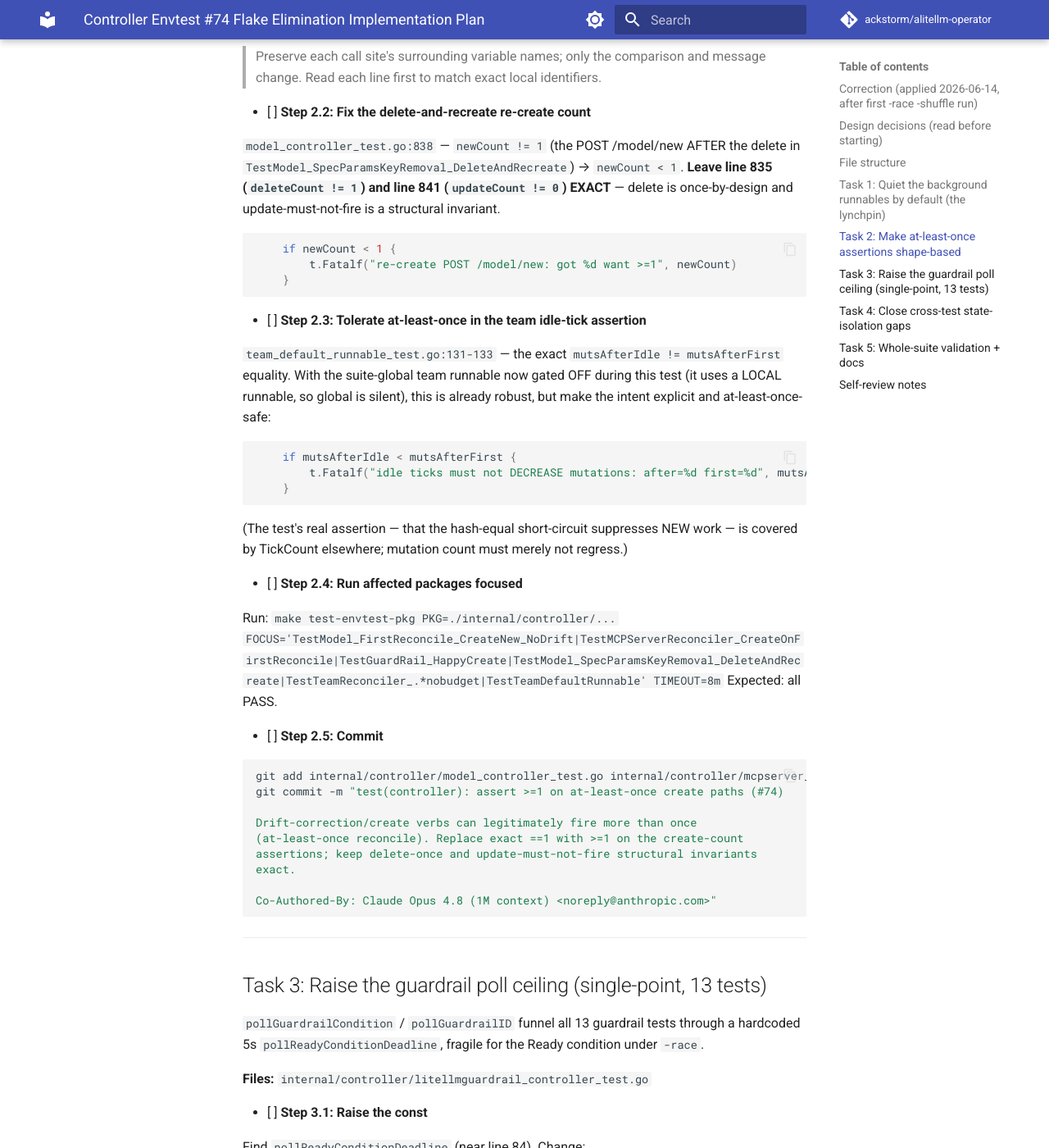
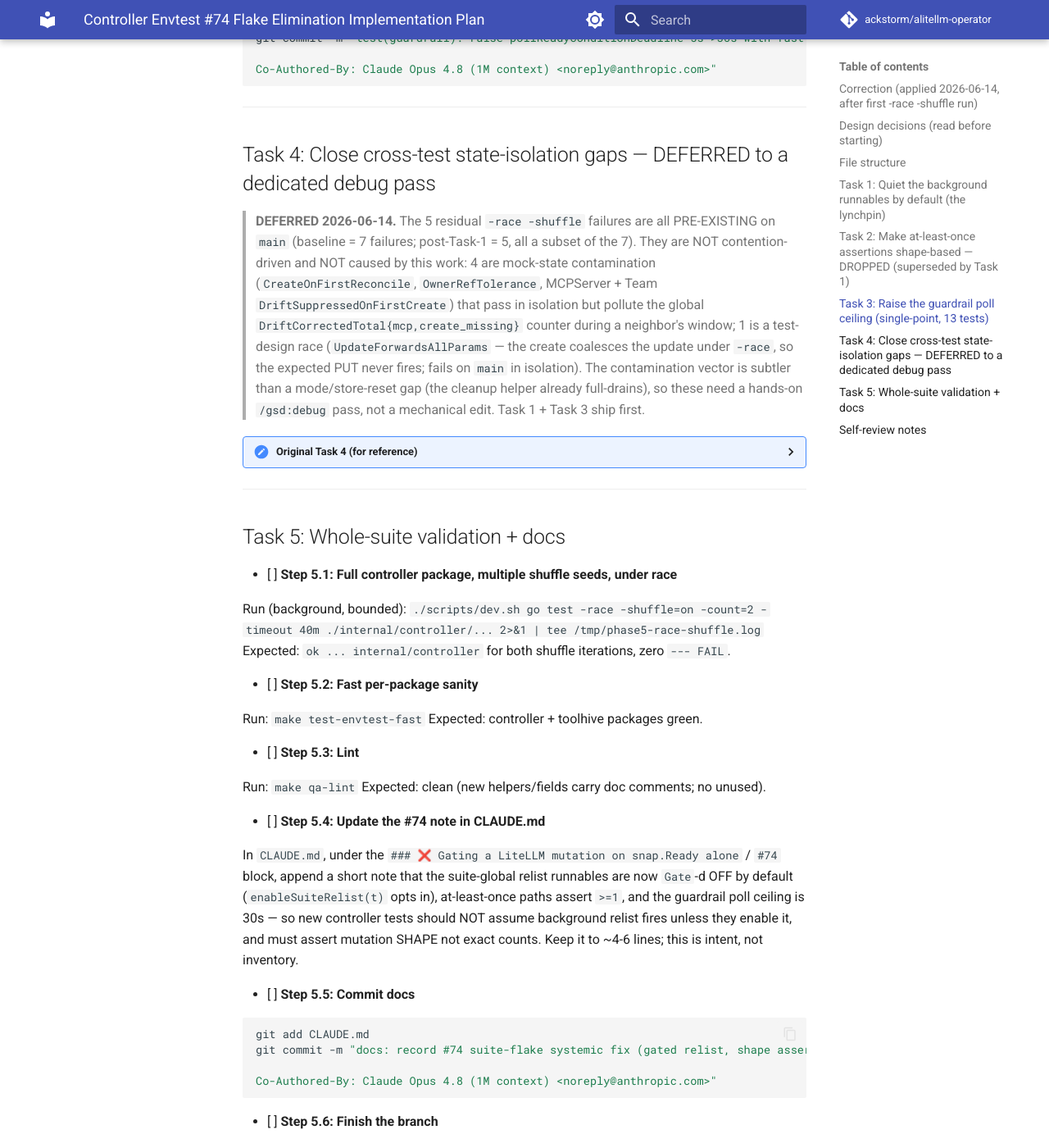
Before and after one commit to ackstorm/alitellm-operator, an MkDocs documentation site: the page built from docs/superpowers/plans/2026-06-14-controller-envtest-flake-elimination.md, in a window 1280 px wide and 1400 px high, scrolled down 7705 px. Shown: the whole window at 82% size. Built offline with MkDocs 1.6.1 and Material for MkDocs 9.7.7, drawn with Linux system fonts in a browser that asks for light colours; comment, search, counter and statistics services are not loaded; the version menu is left out; some of the changed text lies outside the part shown.

Commit message:
docs: record #74 relist-gating fix; mark Task 2 dropped, Task 4 deferred
CLAUDE.md gets a #74 note (suite-global relist gated off by default,
enableSuiteRelist opt-in, team runnable not gated). Plan doc marks Task 2
dropped (superseded by Task 1) and Task 4 deferred to a /gsd:debug pass for
the 5 pre-existing -race -shuffle flakes.

Co-Authored-By: Claude Opus 4.8 (1M context) <noreply@anthropic.com>

````diff
--- a/docs/superpowers/plans/2026-06-14-controller-envtest-flake-elimination.md
+++ b/docs/superpowers/plans/2026-06-14-controller-envtest-flake-elimination.md
@@ -229,7 +229,17 @@ Co-Authored-By: Claude Opus 4.8 (1M context) <noreply@anthropic.com>"
 
 ---
 
-## Task 2: Make at-least-once assertions shape-based
+## Task 2: Make at-least-once assertions shape-based — DROPPED (superseded by Task 1)
+
+> **DROPPED 2026-06-14.** The `main` baseline `-race -shuffle` run proved Task 1's
+> relist gating ALREADY eliminated the at-least-once over-count flake this task
+> targeted (`TestModel_SpecParamsKeyRemoval_DeleteAndRecreate` fails on baseline,
+> passes post-Task-1). With relist gated off, the redundant idempotent mutation
+> can't fire in those tests, so the exact `==1` assertions are now stable — and
+> loosening them to `>=1` would only weaken churn detection (the MCPServer
+> contamination flakes are caught precisely by those exact counts). Not done.
+
+<details><summary>Original Task 2 (for reference)</summary>
 
 The reconcile loop is at-least-once: a redundant idempotent mutation is correct in production. With Task 1 quieting relist these rarely fire in tests, but asserting an EXACT count is still wrong-by-design. Convert each FRAGILE exact count to `>=`; leave the LEGIT exact ones (delete-exactly-once, structural `==0` invariants) untouched.
 
@@ -305,6 +315,8 @@ exact.
 Co-Authored-By: Claude Opus 4.8 (1M context) <noreply@anthropic.com>"
 ```
 
+</details>
+
 ---
 
 ## Task 3: Raise the guardrail poll ceiling (single-point, 13 tests)
@@ -337,7 +349,21 @@ Co-Authored-By: Claude Opus 4.8 (1M context) <noreply@anthropic.com>"
 
 ---
 
-## Task 4: Close cross-test state-isolation gaps
+## Task 4: Close cross-test state-isolation gaps — DEFERRED to a dedicated debug pass
+
+> **DEFERRED 2026-06-14.** The 5 residual `-race -shuffle` failures are all
+> PRE-EXISTING on `main` (baseline = 7 failures; post-Task-1 = 5, all a subset of
+> the 7). They are NOT contention-driven and NOT caused by this work: 4 are
+> mock-state contamination (`CreateOnFirstReconcile`, `OwnerRefTolerance`,
+> MCPServer + Team `DriftSuppressedOnFirstCreate`) that pass in isolation but
+> pollute the global `DriftCorrectedTotal{mcp,create_missing}` counter during a
+> neighbor's window; 1 is a test-design race (`UpdateForwardsAllParams` — the
+> create coalesces the update under `-race`, so the expected PUT never fires;
+> fails on `main` in isolation). The contamination vector is subtler than a
+> mode/store-reset gap (the cleanup helper already full-drains), so these need a
+> hands-on `/gsd:debug` pass, not a mechanical edit. Task 1 + Task 3 ship first.
+
+<details><summary>Original Task 4 (for reference)</summary>
 
 These cause the fast-fail (~0.19s) contamination flakes (e.g. `TestMCPServer_ConflictResolution_SanitizationCollapse_Loser`, and the `want 1 POST got 5` / `create_missing on first reconcile` MCPServer create-churn seen in the first `-race -shuffle` run) that survive even with relist quiet: leaked mock **mode** (a prior test's `ModeConflict`/`ModeError` not restored makes a neighbor's POST/list behave wrong → recreate churn), unreset router settings / domain stores, ambient connection-cache state.
 
@@ -400,6 +426,8 @@ neighbor — the contamination behind the fast-fail #74 flakes.
 Co-Authored-By: Claude Opus 4.8 (1M context) <noreply@anthropic.com>"
 ```
 
+</details>
+
 ---
 
 ## Task 5: Whole-suite validation + docs
````
Also changed, not shown: CLAUDE.md (+20 -0 lines).
